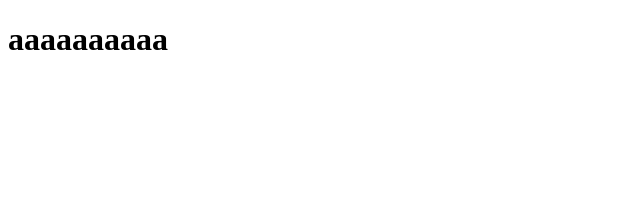
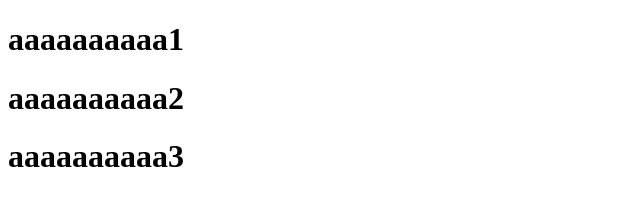
Before and after one commit to ziluiz/Web_Prog_01, a plain HTML site: page index.html in a window 1280 px wide. Shown: the whole page, without its empty margins (0-640 px from the left). Drawn offline with Linux system fonts and the light colour scheme.

Commit message:
SegundaMudanca]

```diff
--- a/index.html
+++ b/index.html
@@ -13,7 +13,9 @@
 </head>
 
 <body>
-    <h1>aaaaaaaaaa</h1>
+    <h1>aaaaaaaaaa1</h1>
+    <h1>aaaaaaaaaa2</h1>
+    <h1>aaaaaaaaaa3</h1>
 </body>
 
 
```
